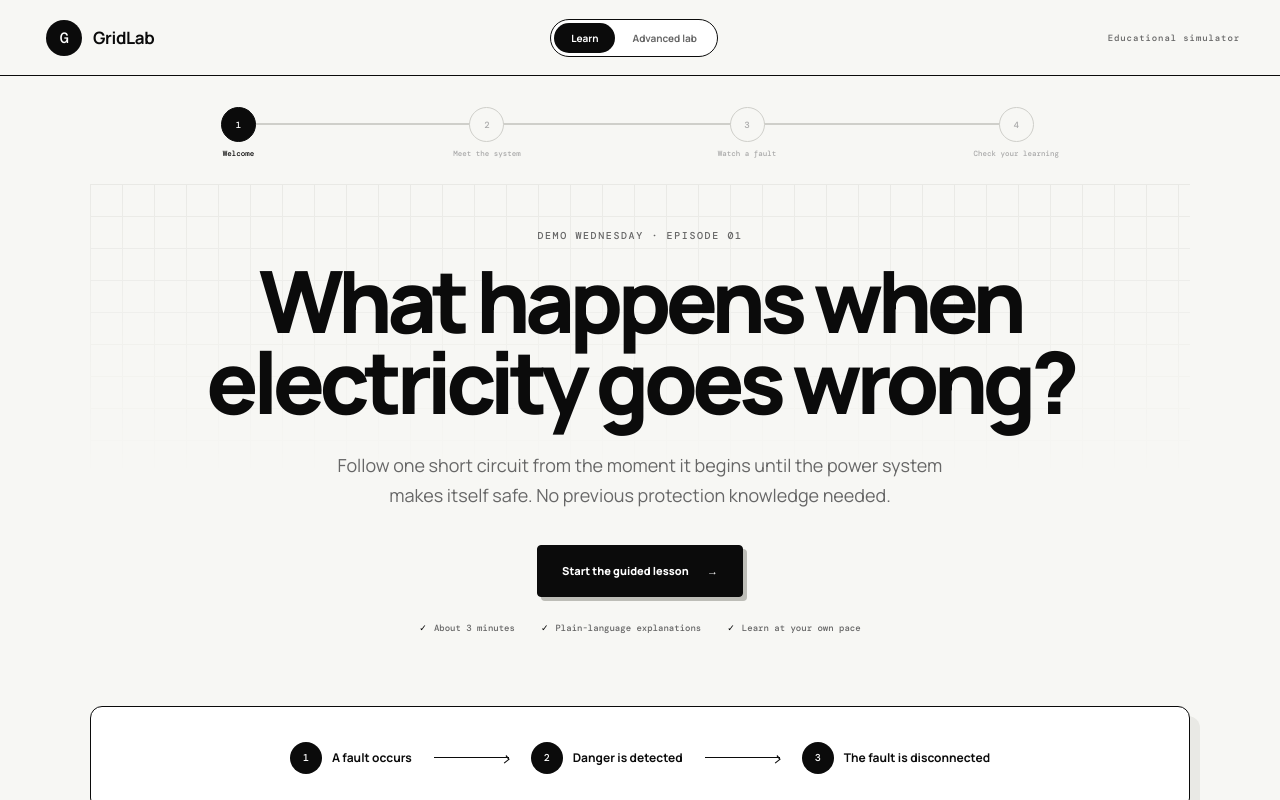
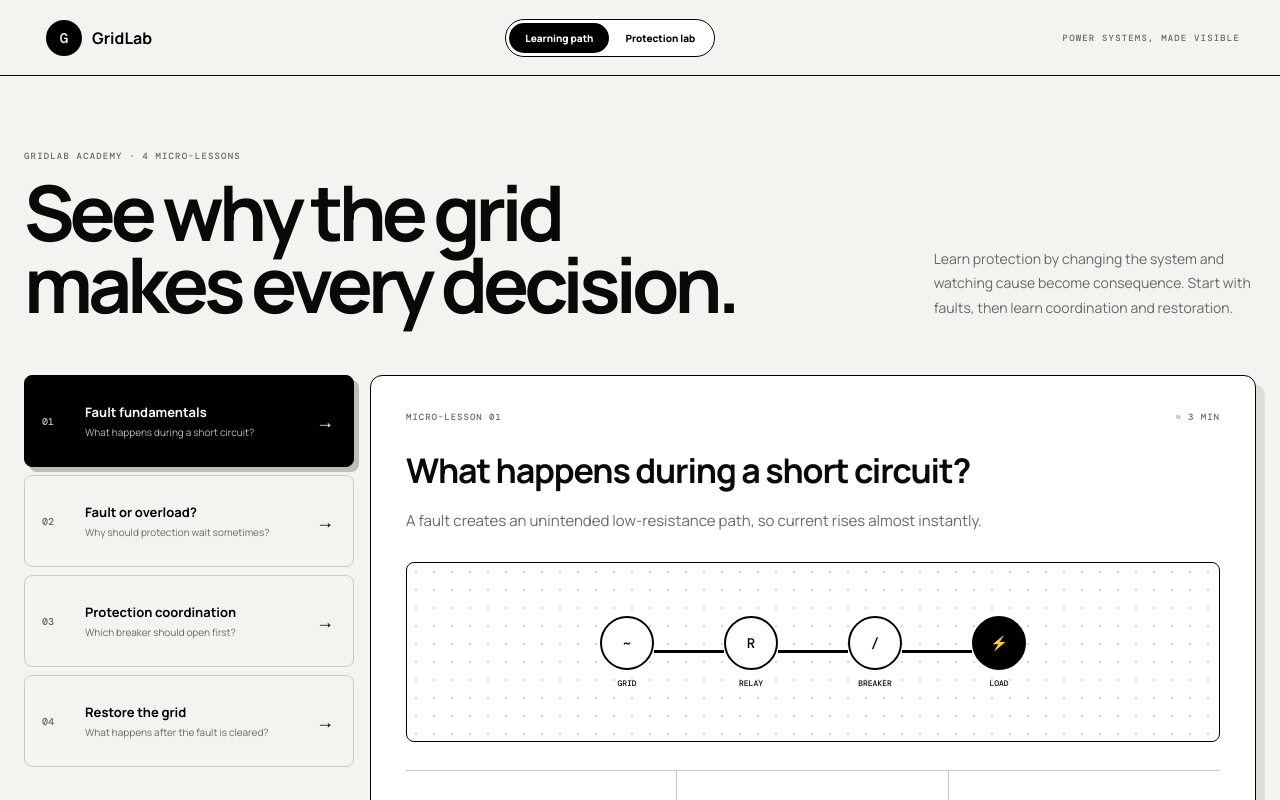
Before and after one commit to umclarence1/GridLab, a Next.js app: page / in a window 1280 px wide. Shown: the top 800 px of the page. Built offline with nearby package versions, Linux system fonts and the light colour scheme.

Commit message:
Expand GridLab into interactive protection academy

```diff
--- a/app/page.tsx
+++ b/app/page.tsx
@@ -1,112 +1,89 @@
 "use client";
 
-import { useEffect, useState } from "react";
+import { useMemo, useState } from "react";
 
-type ComponentKey = "source" | "relay" | "breaker" | "feeder";
+type Mode = "learn" | "lab";
+type Topic = "fault" | "overload" | "selectivity" | "restore";
 
-const components: Record<ComponentKey, { name: string; short: string; description: string }> = {
-  source: { name: "Power source", short: "Supplies electricity", description: "The grid supplies electricity to the substation. In this lesson, it delivers power at 11,000 volts." },
-  relay: { name: "Protection relay", short: "Detects danger", description: "The relay watches the current. If it becomes dangerously high, the relay tells the breaker to open." },
-  breaker: { name: "Circuit breaker", short: "Disconnects the fault", description: "The breaker is a powerful safety switch. It opens the circuit when the relay sends a trip command." },
-  feeder: { name: "Feeder", short: "Carries power to customers", description: "A feeder carries electricity from the substation to a group of homes, buildings or machines." },
-};
-
-const phases = [
-  { title: "Normal operation", text: "Electricity is flowing safely to both buildings.", action: "Everything is working normally.", current: "120 A" },
-  { title: "A short circuit occurs", text: "Two conductors make an unintended connection on Feeder 1.", action: "Current rises very quickly.", current: "4,820 A" },
-  { title: "The relay detects danger", text: "The relay sees that the current is above its safe limit.", action: "It starts its protection timer.", current: "4,820 A" },
-  { title: "The relay sends a trip command", text: "The dangerous current has lasted long enough to confirm a real fault.", action: "The relay tells Breaker 1 to open.", current: "4,820 A" },
-  { title: "The breaker opens", text: "Breaker 1 disconnects the damaged feeder from the power source.", action: "Fault current stops flowing.", current: "0 A" },
-  { title: "The fault is safely isolated", text: "Building A loses power, but the healthy feeder continues supplying Building B.", action: "Only the smallest necessary area was disconnected.", current: "0 A" },
+const topics: { id: Topic; number: string; title: string; question: string; idea: string; facts: string[] }[] = [
+  { id: "fault", number: "01", title: "Fault fundamentals", question: "What happens during a short circuit?", idea: "A fault creates an unintended low-resistance path, so current rises almost instantly.", facts: ["Normal current: 120 A", "Fault current: 4,820 A", "The relay detects; the breaker disconnects"] },
+  { id: "overload", number: "02", title: "Fault or overload?", question: "Why should protection wait sometimes?", idea: "An overload is high demand, not necessarily damage. Protection uses current and time together to avoid unnecessary trips.", facts: ["Overload: gradual rise", "Short circuit: sudden extreme rise", "Delay prevents nuisance trips"] },
+  { id: "selectivity", number: "03", title: "Protection coordination", question: "Which breaker should open first?", idea: "The breaker closest to the fault should operate first. Upstream protection waits as backup.", facts: ["Feeder relay: primary", "Main relay: backup", "Healthy feeder stays online"] },
+  { id: "restore", number: "04", title: "Restore the grid", question: "What happens after the fault is cleared?", idea: "Operators verify the fault, isolate damaged equipment, and restore healthy sections without re-energising danger.", facts: ["Confirm isolation", "Inspect before reclose", "Restore healthy loads in steps"] },
 ];
 
 export default function Home() {
-  const [mode, setMode] = useState<"learn" | "lab">("learn");
-  const [lesson, setLesson] = useState(0);
-  const [selected, setSelected] = useState<ComponentKey>("relay");
-  const [phase, setPhase] = useState(0);
-  const [playing, setPlaying] = useState(false);
-  const [answer, setAnswer] = useState<string | null>(null);
-  const [labScenario, setLabScenario] = useState("correct");
-  const [labResult, setLabResult] = useState(false);
+  const [mode, setMode] = useState<Mode>("learn");
+  const [topic, setTopic] = useState<Topic>("fault");
+  const [faultType, setFaultType] = useState("short");
+  const [location, setLocation] = useState("feeder1");
+  const [pickup, setPickup] = useState(600);
+  const [delay, setDelay] = useState(300);
+  const [breakerHealthy, setBreakerHealthy] = useState(true);
+  const [ran, setRan] = useState(false);
 
-  useEffect(() => {
-    if (!playing) return;
-    const timer = window.setInterval(() => {
-      setPhase(current => {
-        if (current >= phases.length - 1) { setPlaying(false); return current; }
-        return current + 1;
-      });
-    }, 1500);
-    return () => window.clearInterval(timer);
-  }, [playing]);
+  const active = topics.find(item => item.id === topic)!;
+  const result = useMemo(() => {
+    const current = faultType === "short" ? 4820 : faultType === "ground" ? 2100 : 780;
+    const detected = current >= pickup;
+    const primaryTime = detected ? delay + 80 : null;
+    const backupTime = 850;
+    if (!detected) return { current, verdict: "Unsafe setting", tone: "bad", title: "The relay missed the abnormal current", detail: `The ${pickup} A pickup is above the measured ${current} A. The feeder remains energised.`, outage: "Fault continues", trip: "No trip", events: ["Abnormal current begins", "Relay does not pick up", "Operator intervention required"] };
+    if (!breakerHealthy) return { current, verdict: "Backup operated", tone: "warn", title: "The feeder breaker failed", detail: "The main breaker cleared the fault as backup. Safety was preserved, but both feeders lost supply.", outage: "Both feeders", trip: `${backupTime} ms`, events: ["Fault detected by Feeder Relay 1", `Trip command sent at ${delay} ms`, "Breaker 1 fails to open", `Main breaker opens at ${backupTime} ms`] };
+    if (location === "bus") return { current, verdict: "Correct operation", tone: "good", title: "The main breaker isolated the bus fault", detail: "A bus fault affects the common connection, so the main breaker must disconnect every feeder.", outage: "Both feeders", trip: `${Math.max(180, delay)} ms`, events: ["Bus fault begins", "Main relay detects high current", "Main breaker opens", "Entire bus safely isolated"] };
+    if (primaryTime! >= backupTime) return { current, verdict: "Poor coordination", tone: "bad", title: "The backup breaker was faster", detail: "The main breaker opened before the feeder breaker, disconnecting healthy customers unnecessarily.", outage: "Both feeders", trip: `${backupTime} ms`, events: ["Feeder fault begins", "Both relays detect it", `Feeder trip scheduled for ${primaryTime} ms`, `Main breaker opens first at ${backupTime} ms`] };
+    return { current, verdict: "Selective protection", tone: "good", title: "Only the faulty feeder was isolated", detail: "The nearest relay detected the fault and its breaker opened before backup protection was needed.", outage: location === "feeder1" ? "Feeder 1 only" : "Feeder 2 only", trip: `${primaryTime} ms`, events: ["Fault begins", `Relay picks up above ${pickup} A`, `Trip command after ${delay} ms`, `Feeder breaker opens at ${primaryTime} ms`] };
+  }, [faultType, location, pickup, delay, breakerHealthy]);
 
-  function startSimulation() { setPhase(1); setPlaying(true); }
-  function resetSimulation() { setPhase(0); setPlaying(false); }
-  function goTo(next: number) { setLesson(next); window.scrollTo({ top: 0, behavior: "smooth" }); }
-  const fault = phase >= 1 && phase < 5;
-  const relayActive = phase >= 2 && phase < 5;
-  const breakerOpen = phase >= 4;
+  function run() { setRan(false); window.setTimeout(() => setRan(true), 180); }
 
-  return (
-    <main>
-      <header className="header">
-        <button className="logo" onClick={() => { setMode("learn"); goTo(0); }}><span>G</span><strong>GridLab</strong></button>
-        <div className="mode-switch" aria-label="Experience mode"><button className={mode === "learn" ? "active" : ""} onClick={() => setMode("learn")}>Learn</button><button className={mode === "lab" ? "active" : ""} onClick={() => setMode("lab")}>Advanced lab</button></div>
-        <p>Educational simulator</p>
-      </header>
+  return <main>
+    <header className="header">
+      <button className="logo" onClick={() => setMode("learn")}><span>G</span><strong>GridLab</strong></button>
+      <nav className="mode-switch" aria-label="Choose workspace">
+        <button className={mode === "learn" ? "active" : ""} onClick={() => setMode("learn")}>Learning path</button>
+        <button className={mode === "lab" ? "active" : ""} onClick={() => setMode("lab")}>Protection lab</button>
+      </nav>
+      <p>POWER SYSTEMS, MADE VISIBLE</p>
+    </header>
 
-      {mode === "learn" ? <>
-        <div className="progress" aria-label={`Lesson ${lesson + 1} of 4`}><div>{["Welcome", "Meet the system", "Watch a fault", "Check your learning"].map((label, index) => <button key={label} className={lesson === index ? "current" : lesson > index ? "done" : ""} onClick={() => index <= lesson && goTo(index)}><span>{lesson > index ? "✓" : index + 1}</span><small>{label}</small></button>)}</div><i style={{ width: `${(lesson / 3) * 100}%` }} /></div>
-
-        {lesson === 0 && <section className="welcome lesson-page">
-          <p className="eyebrow">DEMO WEDNESDAY · EPISODE 01</p>
-          <h1>What happens when<br />electricity goes wrong?</h1>
-          <p className="intro">Follow one short circuit from the moment it begins until the power system makes itself safe. No previous protection knowledge needed.</p>
-          <button className="primary" onClick={() => goTo(1)}>Start the guided lesson <span>→</span></button>
-          <div className="promise"><span>About 3 minutes</span><span>Plain-language explanations</span><span>Learn at your own pace</span></div>
-          <div className="mini-flow" aria-label="Lesson overview"><div><b>1</b><strong>A fault occurs</strong></div><i /><div><b>2</b><strong>Danger is detected</strong></div><i /><div><b>3</b><strong>The fault is disconnected</strong></div></div>
-        </section>}
-
-        {lesson === 1 && <section className="lesson-page learn-components">
-          <div className="lesson-heading"><p className="eyebrow">STEP 1 OF 3</p><h1>Meet the protection system</h1><p>Click each component to learn its job. We will use all four during the simulation.</p></div>
-          <div className="component-layout">
-            <div className="simple-system">{(["source", "relay", "breaker", "feeder"] as ComponentKey[]).map((key, index) => <div key={key} className="system-part-wrap">{index > 0 && <i className="connector" />}<button className={`system-part ${selected === key ? "selected" : ""}`} onClick={() => setSelected(key)}><span>{key === "source" ? "~" : key === "relay" ? "!" : key === "breaker" ? "—/" : "→"}</span><strong>{components[key].name}</strong><small>{components[key].short}</small></button></div>)}</div>
-            <aside className="definition"><p>SELECTED COMPONENT</p><span className="definition-icon">{selected === "source" ? "~" : selected === "relay" ? "!" : selected === "breaker" ? "—/" : "→"}</span><h2>{components[selected].name}</h2><p>{components[selected].description}</p><div className="analogy"><strong>Think of it like:</strong> {selected === "source" ? "the water supply entering a building." : selected === "relay" ? "a smoke detector that notices danger." : selected === "breaker" ? "an automatic safety door that shuts off the danger." : "a road carrying electricity to its destination."}</div></aside>
+    {mode === "learn" ? <section className="academy">
+      <div className="academy-hero"><div><p className="eyebrow">GRIDLAB ACADEMY · 4 MICRO-LESSONS</p><h1>See why the grid<br/>makes every decision.</h1></div><p>Learn protection by changing the system and watching cause become consequence. Start with faults, then learn coordination and restoration.</p></div>
+      <div className="academy-layout">
+        <aside className="topic-list">{topics.map(item => <button key={item.id} className={topic === item.id ? "active" : ""} onClick={() => setTopic(item.id)}><span>{item.number}</span><div><strong>{item.title}</strong><small>{item.question}</small></div><b>→</b></button>)}</aside>
+        <article className="lesson-card">
+          <div className="lesson-label"><span>MICRO-LESSON {active.number}</span><span>≈ 3 MIN</span></div>
+          <h2>{active.question}</h2><p className="big-idea">{active.idea}</p>
+          <div className={`concept-visual ${topic}`}>
+            <div className="grid-source"><b>~</b><span>GRID</span></div><i/><div className="grid-relay"><b>R</b><span>RELAY</span></div><i/><div className="grid-breaker"><b>/</b><span>BREAKER</span></div><i/><div className="grid-load"><b>{topic === "fault" ? "⚡" : topic === "overload" ? "↑" : topic === "selectivity" ? "A/B" : "✓"}</b><span>{topic === "restore" ? "RESTORED" : "LOAD"}</span></div>
           </div>
-          <div className="lesson-actions"><button className="secondary" onClick={() => goTo(0)}>Back</button><button className="primary" onClick={() => goTo(2)}>I understand — show me a fault <span>→</span></button></div>
-        </section>}
-
-        {lesson === 2 && <section className="lesson-page simulation-lesson">
-          <div className="lesson-heading"><p className="eyebrow">STEP 2 OF 3</p><h1>Watch the system protect itself</h1><p>One event will be highlighted at a time. Follow the explanation below the diagram.</p></div>
-          <div className={`guided-simulator ${fault ? "has-fault" : ""}`}>
-            <div className="large-system">
-              <div className="diagram-source"><span>~</span><strong>Power source</strong><small>Supplying electricity</small></div><i className={breakerOpen ? "line off" : "line"} />
-              <div className={`diagram-relay ${relayActive ? "active" : ""}`}><span>!</span><strong>Protection relay</strong><small>{relayActive ? phase >= 3 ? "Trip command sent" : "Danger detected" : "Watching the current"}</small></div>
-              <div className={`diagram-breaker ${breakerOpen ? "open" : ""}`}><span><i /></span><strong>Breaker 1</strong><small>{breakerOpen ? "OPEN" : "CLOSED"}</small></div><i className={breakerOpen ? "line off" : "line"} />
-              <div className="split"><div className={breakerOpen ? "branch off" : "branch"}><span>Building A</span>{fault && <b className="fault">SHORT<br />CIRCUIT</b>}</div><div className="branch"><span>Building B</span><small>Still powered</small></div></div>
-            </div>
-            <div className="reading-strip"><span>CURRENT ON FEEDER 1</span><strong>{phases[phase].current}</strong><small>{fault ? "Dangerously high" : breakerOpen ? "Disconnected" : "Normal"}</small></div>
+          <div className="fact-row">{active.facts.map((fact, i) => <div key={fact}><span>0{i + 1}</span><p>{fact}</p></div>)}</div>
+          <div className="lesson-footer"><p><strong>TRY IT:</strong> Open the Protection Lab to prove this idea with your own settings.</p><button className="primary" onClick={() => { setMode("lab"); setRan(false); }}>Open the lab <span>→</span></button></div>
+        </article>
+      </div>
+    </section> : <section className="lab-page">
+      <div className="lab-heading"><div><p className="eyebrow">INTERACTIVE PROTECTION LAB</p><h1>Set it. Fault it.<br/>Explain it.</h1></div><p>This is a working protection sandbox. Change one variable, run the fault, and GridLab explains both the electrical result and the protection decision.</p></div>
+      <div className="lab-workspace">
+        <aside className="controls-panel">
+          <div className="panel-title"><span>INPUTS</span><b>01</b></div>
+          <label>Fault type<select value={faultType} onChange={e => { setFaultType(e.target.value); setRan(false); }}><option value="short">Three-phase short circuit</option><option value="ground">Line-to-ground fault</option><option value="overload">Heavy overload</option></select></label>
+          <label>Fault location<select value={location} onChange={e => { setLocation(e.target.value); setRan(false); }}><option value="feeder1">Feeder 1</option><option value="feeder2">Feeder 2</option><option value="bus">Main bus</option></select></label>
+          <label className="range-label"><span>Relay pickup <b>{pickup} A</b></span><input type="range" min="200" max="1500" step="50" value={pickup} onChange={e => { setPickup(+e.target.value); setRan(false); }}/><small>Minimum current that the relay treats as abnormal.</small></label>
+          <label className="range-label"><span>Trip delay <b>{delay} ms</b></span><input type="range" min="0" max="1200" step="50" value={delay} onChange={e => { setDelay(+e.target.value); setRan(false); }}/><small>How long primary protection waits before tripping.</small></label>
+          <label className="toggle"><span><strong>Feeder breaker healthy</strong><small>Turn off to test backup protection.</small></span><input type="checkbox" checked={breakerHealthy} onChange={e => { setBreakerHealthy(e.target.checked); setRan(false); }}/></label>
+          <button className="primary run-button" onClick={run}>Run fault simulation <span>→</span></button>
+        </aside>
+        <div className="simulation-panel">
+          <div className="panel-title"><span>LIVE SINGLE-LINE DIAGRAM</span><b>02</b></div>
+          <div className={`single-line ${ran ? `running ${result.tone}` : ""}`}>
+            <div className="node source"><b>~</b><span>11 kV source</span></div><i/><div className="node main"><b>MB</b><span>Main breaker</span></div><i/><div className="busbar"><strong>BUS</strong><div className={`feeder ${location === "feeder1" && ran ? "faulted" : ""}`}><b>B1</b><span>Feeder 1</span></div><div className={`feeder ${location === "feeder2" && ran ? "faulted" : ""}`}><b>B2</b><span>Feeder 2</span></div>{location === "bus" && ran && <em>FAULT</em>}</div>
           </div>
-          <article className="step-explanation"><span className="step-number">{phase + 1}</span><div><p>{playing ? "SIMULATION RUNNING" : phase === 0 ? "READY TO BEGIN" : phase === 5 ? "SIMULATION COMPLETE" : "SIMULATION PAUSED"}</p><h2>{phases[phase].title}</h2><p>{phases[phase].text}</p><strong>{phases[phase].action}</strong></div></article>
-          <div className="phase-dots">{phases.map((item, index) => <button key={item.title} aria-label={item.title} className={phase === index ? "active" : phase > index ? "passed" : ""} onClick={() => { setPlaying(false); setPhase(index); }}>{index + 1}</button>)}</div>
-          <div className="lesson-actions"><button className="secondary" onClick={resetSimulation}>Reset</button>{phase === 0 ? <button className="primary" onClick={startSimulation}>Start short-circuit simulation <span>→</span></button> : playing ? <button className="primary" onClick={() => setPlaying(false)}>Pause simulation</button> : phase < 5 ? <button className="primary" onClick={() => setPlaying(true)}>Continue <span>→</span></button> : <button className="primary" onClick={() => goTo(3)}>What did I learn? <span>→</span></button>}</div>
-        </section>}
-
-        {lesson === 3 && <section className="lesson-page review">
-          <div className="lesson-heading"><p className="eyebrow">STEP 3 OF 3</p><h1>You just cleared a power-system fault</h1><p>Here is the complete protection sequence in plain language.</p></div>
-          <div className="sequence-summary">{["Short circuit", "Current rises", "Relay detects danger", "Breaker opens", "Fault is isolated"].map((item, index) => <div key={item}><span>{index + 1}</span><strong>{item}</strong>{index < 4 && <i>→</i>}</div>)}</div>
-          <div className="quiz"><p>QUICK CHECK</p><h2>Why did only Building A lose power?</h2>{["The power source stopped working", "The breaker isolated only the faulty feeder", "Building B has its own power station"].map((option, index) => <button key={option} className={answer === option ? index === 1 ? "correct" : "wrong" : ""} onClick={() => setAnswer(option)}><span>{String.fromCharCode(65 + index)}</span>{option}</button>)}{answer && <div className={`feedback ${answer.includes("isolated") ? "correct" : ""}`}><strong>{answer.includes("isolated") ? "Correct." : "Not quite."}</strong> {answer.includes("isolated") ? "Good protection disconnects the smallest possible part of the system, keeping healthy areas powered." : "The source was still working. Try thinking about what the breaker disconnected."}</div>}</div>
-          <div className="key-lesson"><span>THE BIG IDEA</span><h2>Protection is about detecting danger and disconnecting only what is necessary.</h2><p>The relay detects the fault. The breaker removes it. The healthy part of the system keeps working.</p></div>
-          <div className="lesson-actions"><button className="secondary" onClick={() => { setAnswer(null); goTo(2); }}>Watch again</button><button className="primary" onClick={() => setMode("lab")}>Try the advanced lab <span>→</span></button></div>
-        </section>}
-      </> : <section className="lab-page">
-        <div className="lab-intro"><p className="eyebrow">ADVANCED LAB</p><h1>Change the protection. See the consequence.</h1><p>This area assumes you completed the guided lesson. Choose a scenario and compare which parts of the system lose power.</p><button className="text-button" onClick={() => setMode("learn")}>← Return to guided lesson</button></div>
-        <div className="scenario-grid">{[{ id: "correct", n: "01", title: "Correct coordination", text: "The nearest breaker clears the fault." },{ id: "too-fast", n: "02", title: "Main relay too fast", text: "The upstream breaker trips unnecessarily." },{ id: "failure", n: "03", title: "Feeder breaker fails", text: "Backup protection must operate." }].map(item => <button key={item.id} className={labScenario === item.id ? "selected" : ""} onClick={() => { setLabScenario(item.id); setLabResult(false); }}><span>{item.n}</span><strong>{item.title}</strong><p>{item.text}</p></button>)}</div>
-        <div className="lab-console"><div><span>FAULT LOCATION</span><strong>Feeder 1</strong></div><div><span>EXPECTED PRIMARY DEVICE</span><strong>Breaker 1</strong></div><button className="primary" onClick={() => setLabResult(true)}>Run scenario <span>→</span></button></div>
-        {labResult && <div className="lab-result"><span>{labScenario === "correct" ? "✓" : "!"}</span><div><p>SCENARIO RESULT</p><h2>{labScenario === "correct" ? "Protection remained selective" : labScenario === "too-fast" ? "Healthy customers lost power" : "Backup protection cleared the fault"}</h2><p>{labScenario === "correct" ? "Breaker 1 disconnected only the faulted feeder. Building B remained powered." : labScenario === "too-fast" ? "The main breaker opened before the feeder breaker. Both buildings lost power." : "Breaker 1 failed to open, so the main breaker disconnected both feeders to stop the fault."}</p></div></div>}
-      </section>}
-      <footer><strong>GRIDLAB</strong><span>Interactive Protection Learning Laboratory</span><span>Educational approximation · Not for system design</span></footer>
-    </main>
-  );
+          <div className="meters"><div><span>MEASURED CURRENT</span><strong>{ran ? `${result.current.toLocaleString()} A` : "120 A"}</strong></div><div><span>CLEARING TIME</span><strong>{ran ? result.trip : "—"}</strong></div><div><span>POWER LOST</span><strong>{ran ? result.outage : "None"}</strong></div></div>
+          {!ran ? <div className="empty-result"><span>READY</span><h2>Configure the protection, then run a fault.</h2><p>Your result and relay event record will appear here.</p></div> : <div className={`analysis-result ${result.tone}`}><div className="verdict"><span>{result.verdict}</span><h2>{result.title}</h2><p>{result.detail}</p></div><div className="event-log"><p>EVENT TIMELINE</p>{result.events.map((event, i) => <div key={event}><b>{String(i + 1).padStart(2,"0")}</b><span>{event}</span></div>)}</div></div>}
+        </div>
+      </div>
+      <div className="challenge-strip"><div><p className="eyebrow">CHALLENGE MODE</p><h2>Can you isolate one feeder in under 700 ms?</h2><p>Keep the breaker healthy, choose a feeder fault, and coordinate pickup and delay without disconnecting the healthy feeder.</p></div><button onClick={() => { setFaultType("short"); setLocation("feeder1"); setPickup(600); setDelay(500); setBreakerHealthy(true); setRan(false); }}>Load challenge settings →</button></div>
+    </section>}
+    <footer><strong>GRIDLAB</strong><span>Learn · Experiment · Explain</span><span>Educational model · Not for protection design</span></footer>
+  </main>;
 }
```
Also changed, not shown: app/globals.css.
